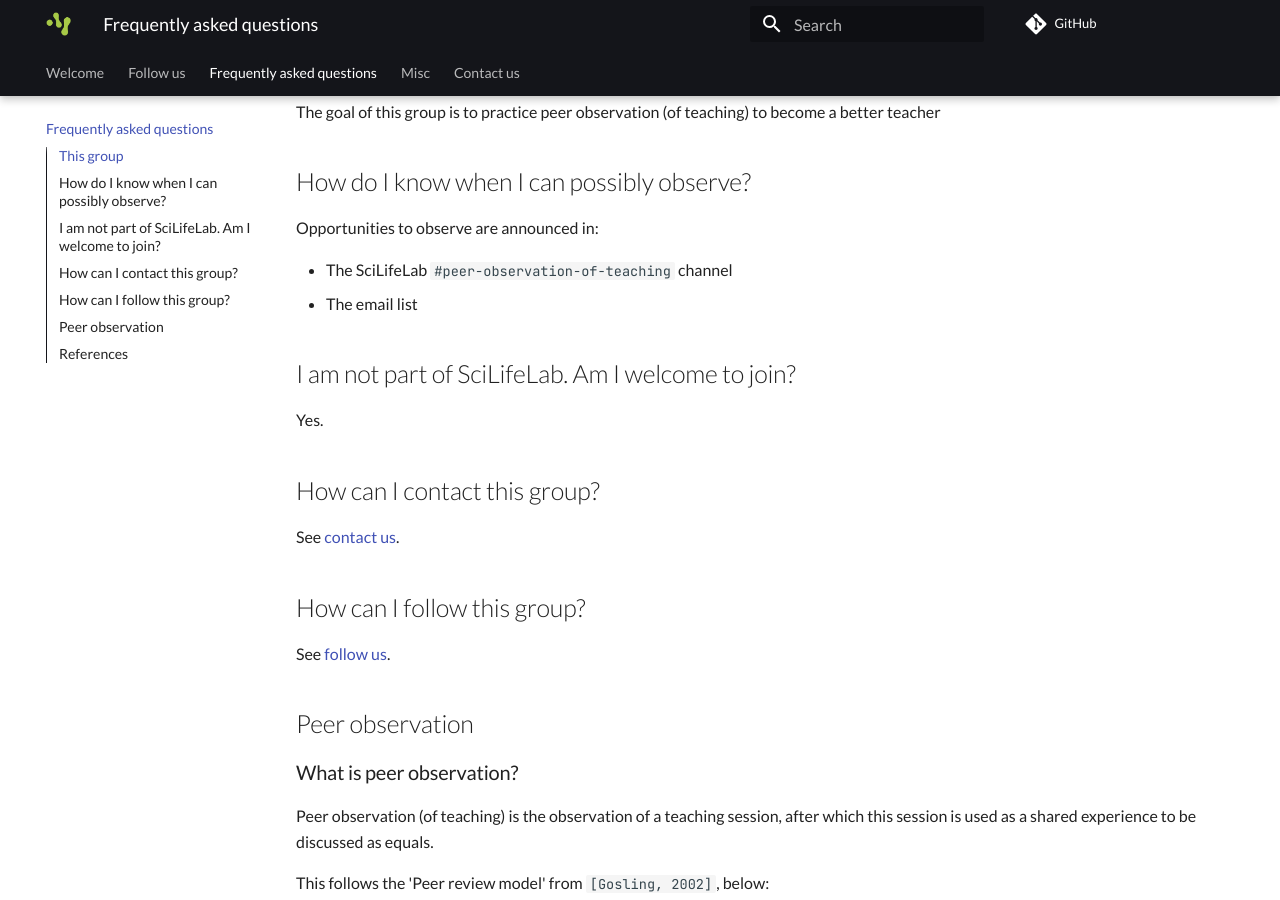
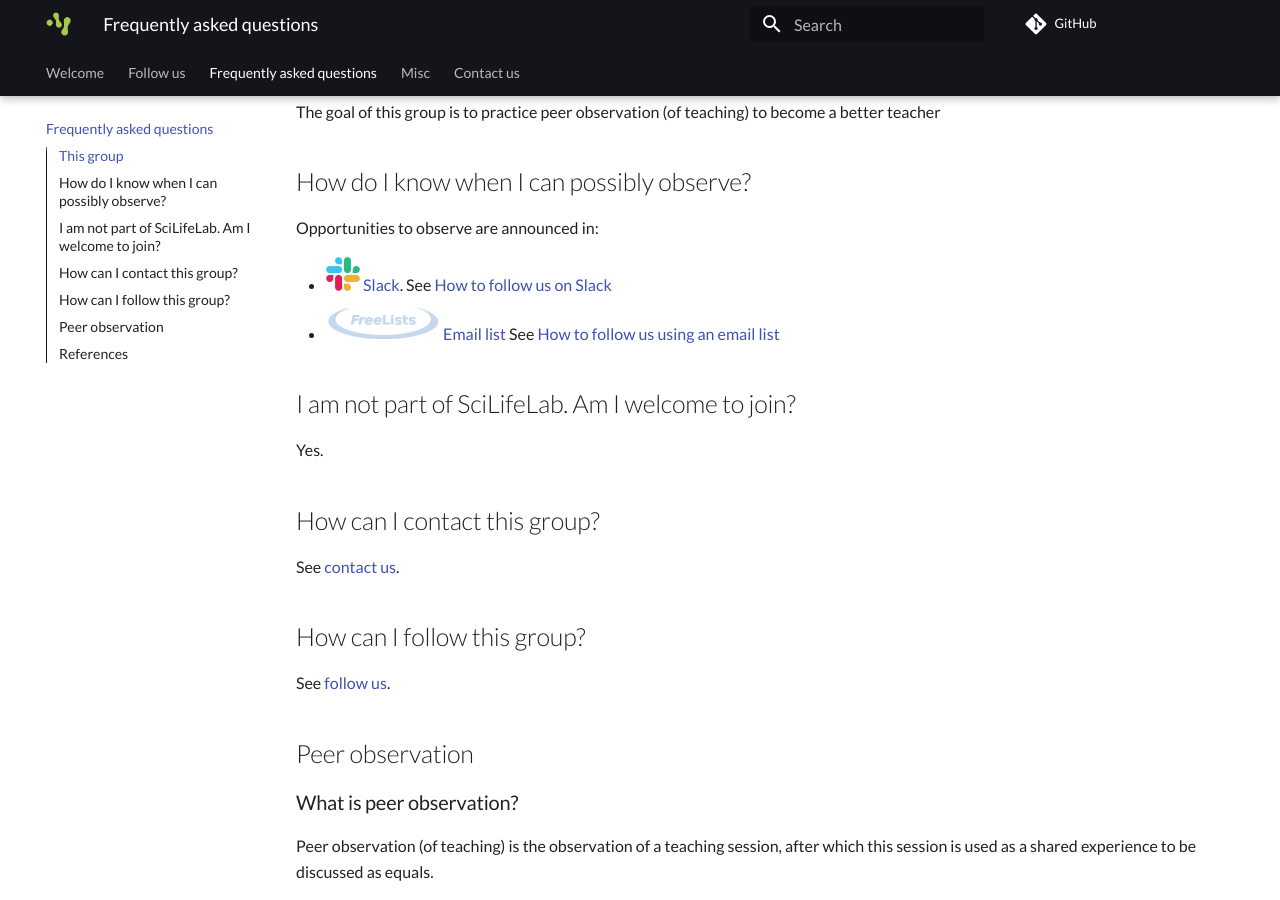
Before and after one commit to SciLifeLab/peer_observation_of_teaching_group, an MkDocs documentation site: the page built from docs/faq.md, in a window 1280 px wide and 900 px high, scrolled down 325 px. Built offline with MkDocs 1.6.1 and Material for MkDocs 9.7.7, drawn with Linux system fonts in a browser that asks for light colours; comment, search, counter and statistics services are not loaded.

Commit message:
Improve FAQ

```diff
--- a/docs/faq.md
+++ b/docs/faq.md
@@ -22,8 +22,10 @@ to become a better teacher
 
 Opportunities to observe are announced in:
 
-- The SciLifeLab `#peer-observation-of-teaching` channel
-- The email list
+- ![Slack logo](slack_logo_34_x_34.png) [Slack](follow_us.md#slack).
+  See [How to follow us on Slack](follow_us.md#slack)
+- ![FreeLists logo](freelists_logo_114_x_34.png) [Email list](follow_us.md#email-list)
+  See [How to follow us using an email list](follow_us.md#email-list)
 
 ## I am not part of SciLifeLab. Am I welcome to join?
 
```
